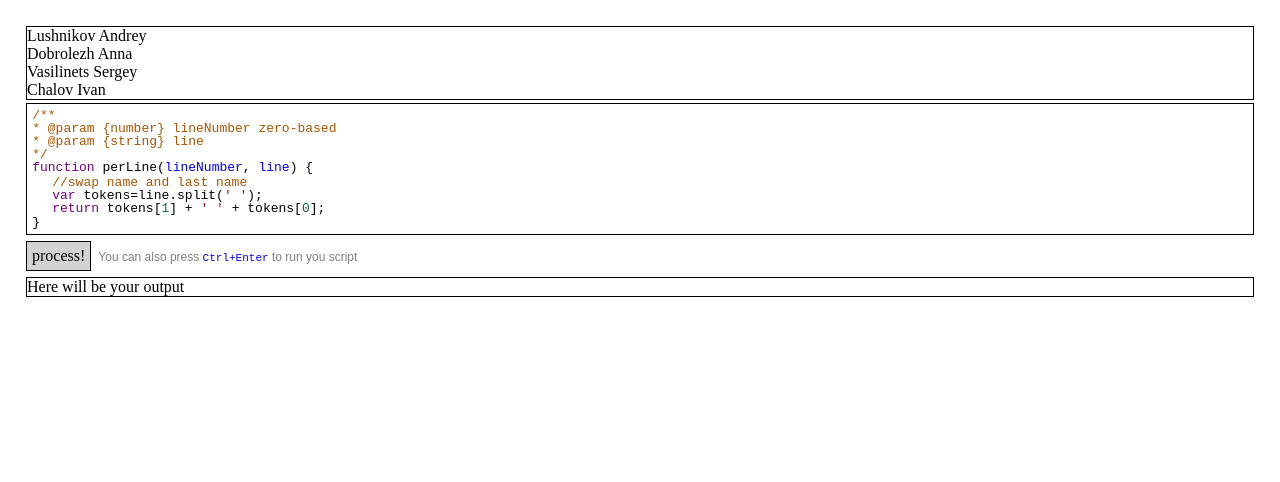
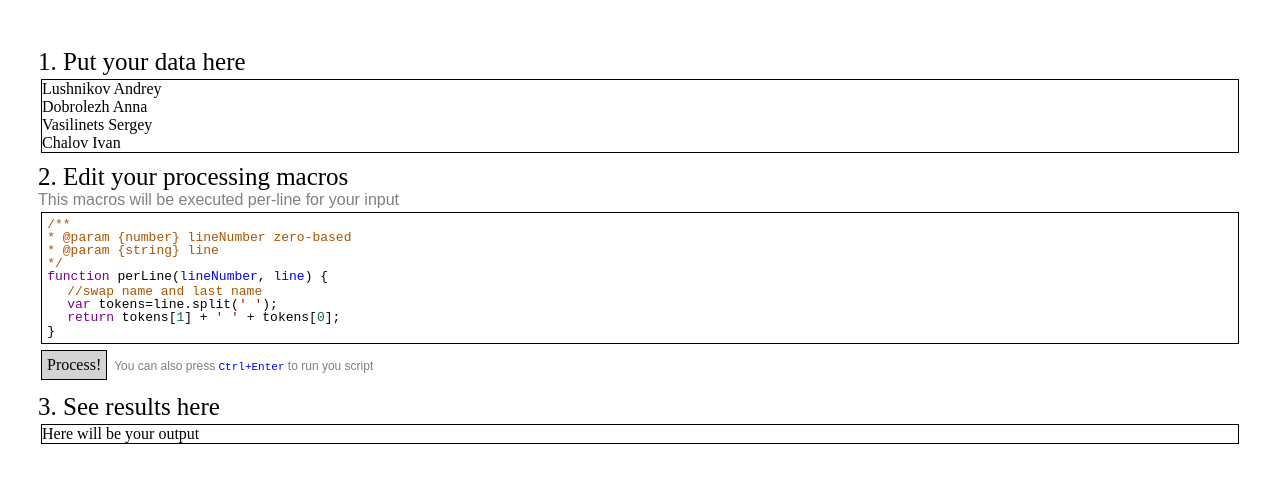
Before and after one commit to aslushnikov/jsawk, a plain HTML site: page jsawk.html in a window 1280 px wide. Drawn offline with Linux system fonts and the light colour scheme.

Commit message:
fancy ui + autoselect output on focus

```diff
--- a/jsawk.css
+++ b/jsawk.css
@@ -1,5 +1,5 @@
 body {
-    padding: 15px;
+    padding: 30px;
 }
 
 .editable {
@@ -26,11 +26,24 @@ body {
     border-top: 0px;
 }
 
+.hint-small {
+    display: inline;
+    color: gray;
+    font-family: arial;
+    font-size: 12;
+}
+
 .hint {
     display: inline;
     color: gray;
     font-family: arial;
-    font-size: 12;
+}
+
+
+.header {
+    font-size: 25;
+    margin-top: 10px;
+
 }
 
 .shortcut {
@@ -53,9 +66,17 @@ body {
 
 #output {
     border: 1px black solid;
-    -webkit-user-modify: read-only;
+    -webkit-user-modify: read-write;
     margin: 3px;
     white-space: pre;
+
+}
+
+#copy-to-clipboard-button {
+    display: inline;
+    content: url(clipboard.png);
+    border: 1px solid black;
+    width: 30px;
 }
 
 #submit {
--- a/jsawk.html
+++ b/jsawk.html
@@ -11,15 +11,26 @@
         <script src="codemirror-2.36/mode/javascript/javascript.js"></script>
     </head>
     <body>
+        <section>
+        <div class="header">1. Put your data here</div>
         <div id="input" class="editable">Lushnikov Andrey
 Dobrolezh Anna
 Vasilinets Sergey
 Chalov Ivan</div>
-        <div id="editor-header"></div>
-        <div id="editor-body"> </div>
-        <div id="editor-footer"></div>
-        <div id="submit" class="button"> process!</div>
-        <div class="hint">You can also press <span class="shortcut">Ctrl+Enter</span> to run you script</div>
-        <div id="output" class="editable">Here will be your output</div>
+        </section>
+        <section>
+            <div class="header">2. Edit your processing macros</div>
+            <div class="hint">This macros will be executed per-line for your
+            input</div>
+            <div id="editor-header"></div>
+            <div id="editor-body"> </div>
+            <div id="editor-footer"></div>
+            <div id="submit" class="button"> Process!</div>
+            <div class="hint-small">You can also press <span class="shortcut">Ctrl+Enter</span> to run you script</div>
+        </section>
+        <section>
+            <div class="header">3. See results here</div>
+            <div id="output" class="editable">Here will be your output</div>
+        </section>
     </body>
 </html>
--- a/jsawk.js
+++ b/jsawk.js
@@ -50,7 +50,10 @@ $(document).ready(function() {
         bodyEditor.focus();
     });
 
-
+    $("#output").click(function(e) {
+        $(this).focus();
+        document.execCommand("selectAll", false, null);
+    });
 
     $("body").keypress(function(e) {
         if (e.keyCode === 10 && e.ctrlKey === true) {
```
